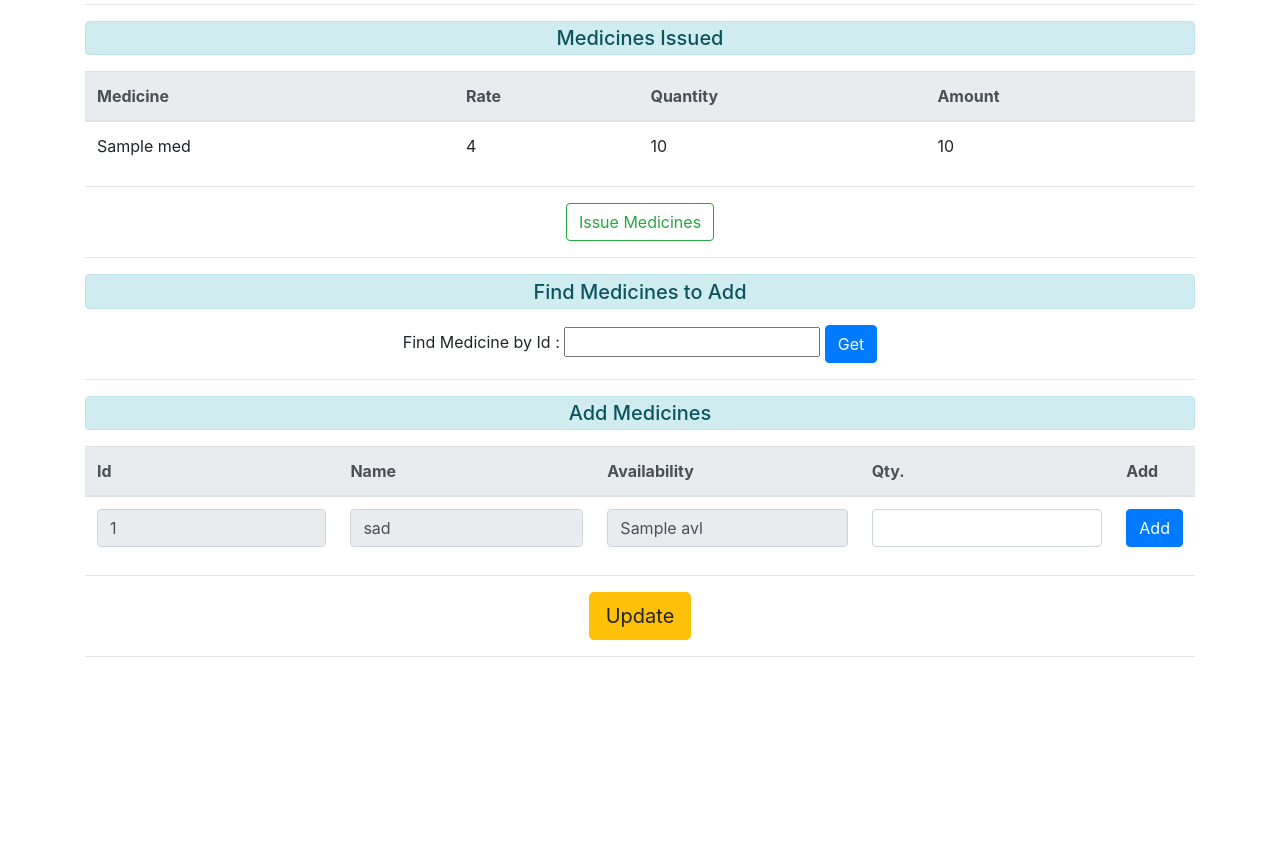
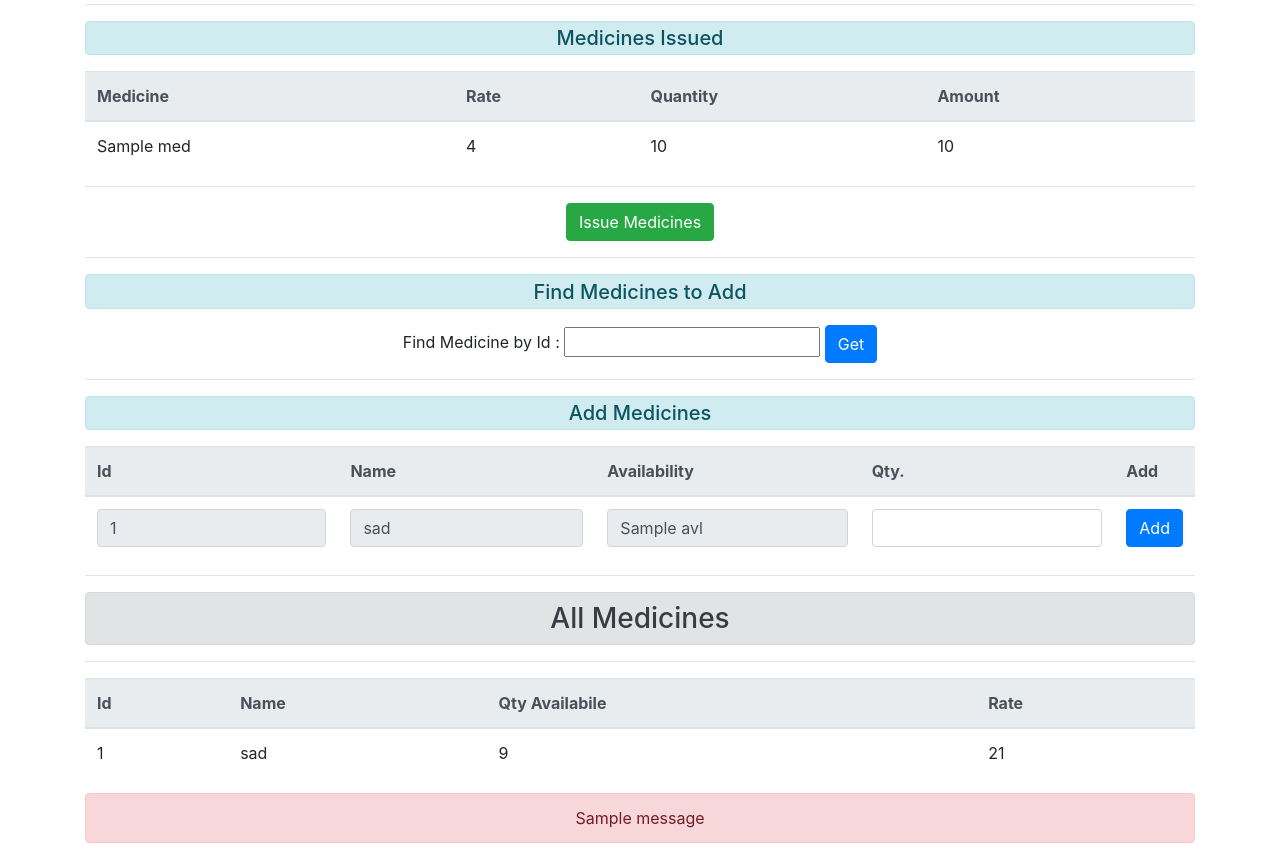
Before and after one commit to IAmSSH/Case_Study_HMS, a Flask app: template root/Modules/Pharmacy/templates/pharmacy.html in a window 1280 px wide. Shown: the part 329-1188 px from the top of the page. Before the commit the page ends 986 px from the top, so only its background shows below. Run offline with Flask 2, Linux system fonts and the light colour scheme; data comes from the database, SQL or seed files in the repository; both versions use the stored data as it was after the commit; tables that the repository leaves empty hold one stand-in row (values such as "Sample post"); the template is opened without the code that fills it: values that come from a table or form of the project are taken from there, most other values are stand-ins (such as "Sample title", 1, 10 or a date in 2020); one stand-in notice (Sample message) is shown; some libraries are stand-ins or nearby versions.

Commit message:
Issue Meds Done!

```diff
--- a/root/Modules/Login/login.py
+++ b/root/Modules/Login/login.py
@@ -1,6 +1,6 @@
 from root.Modules.Models.userstore import userstore
 from root import db
-from flask import Flask, redirect, url_for, render_template, request, session, Blueprint
+from flask import Flask, redirect, url_for, render_template, request, session, Blueprint , redirect
 from flask import flash
 from datetime import datetime
 from passlib.hash import sha256_crypt
@@ -38,7 +38,7 @@ def auth():
                 "Admin": "/view",
                 "Diagnostic": "/diagnos"
             }
-            return switcher.get(user_type,"Type not identifiable")
+            return redirect(switcher.get(user_type,"Type not identifiable"))
         else:
             flash("Invalid Credentials")
             return render_template("login.html")
--- a/root/Modules/Pharmacy/templates/pharmacy.html
+++ b/root/Modules/Pharmacy/templates/pharmacy.html
@@ -79,7 +79,7 @@
   <form action="/submit" method="POST">
   <div class="text-center">
       <input type="hidden" name="pid" id="pid" value="{{id}}">
-      <button class="btn btn-md btn-outline-success" type="submit">Issue Medicines</button>
+      <button class="btn btn-md btn-success" type="submit">Issue Medicines</button>
     </div>
   </form>
 
@@ -128,7 +128,7 @@
             <input type="text" class="form-control" name="available" value="{{avl}}" readonly>
           </td>
           <td>
-            <input name="med_qty_req" class="form-control" type="number" max="{{avl}}" required >
+            <input name="med_qty_req" class="form-control" type="number" max="{{avl}}" min = 1 required >
           </td>
           <td>
             <button class="btn btn-md btn-primary" type="submit">Add</button>
@@ -144,10 +144,36 @@
   {% endif %}
   <hr>
   <div class="text-center">
-    <button class="btn btn-warning btn-lg">Update</button>
+    <div class="alert alert-secondary" style="padding: 0.5px 0.5px;">
+      <h3 class="my-2">All Medicines</h3>
+    </div>
   </div>
   <hr>
 {% endif %}
-
-
+<table class="table">
+  <thead class="thead-light">
+    <tr>
+      <th>Id</th>
+      <th>Name</th>
+      <th>Qty Availabile</th>
+      <th>Rate</th>
+    </tr>
+  </thead>
+  <tbody>
+    {% for item in all_meds %}
+    <tr>
+      <td>{{item.med_id}}</td>
+      <td>{{item.med_name}}</td>
+      <td>{{item.quantity}}</td>
+      <td>{{item.rate}}</td>
+    </tr>
+    {% endfor %}
+  </tbody>
+</table>
+{% with messages = get_flashed_messages() %} {% if messages %}
+{% for m in messages %}
+<div class="alert alert-danger my-3 text-center">
+  {{m}}
+</div>
+{% endfor %} {% endif %} {% endwith %}
 {% endblock %}
```
Also changed, not shown: root/Modules/Pharmacy/PharmacyRoutes.py (+13 -5 lines), root/Modules/Pharmacy/templates/track_details.html (added, +22 -0 lines), script.py (+7 -5 lines), patients.db.
